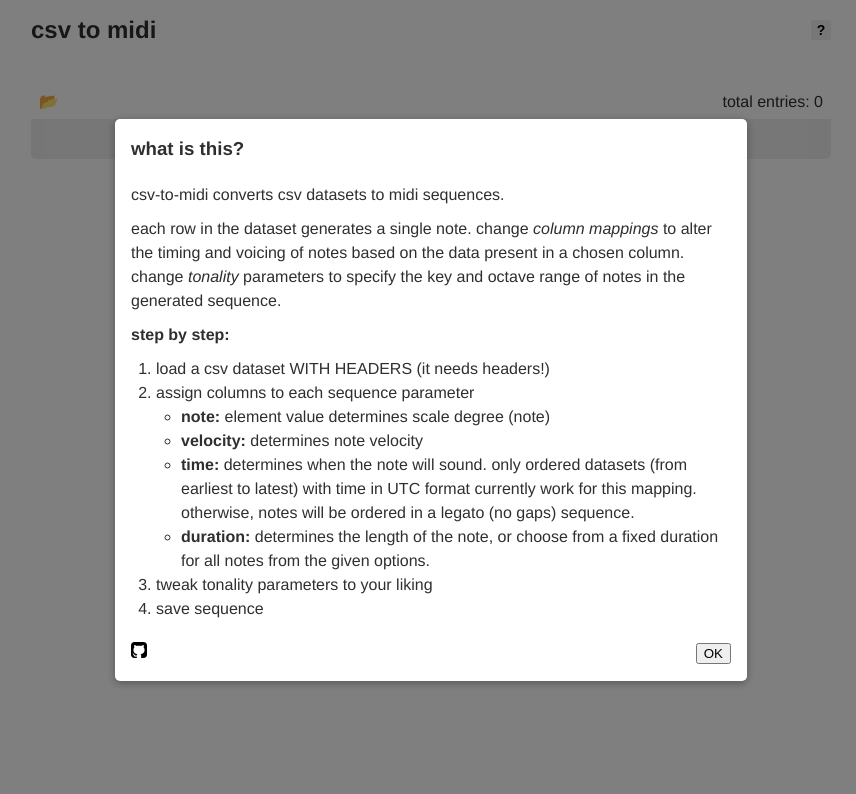
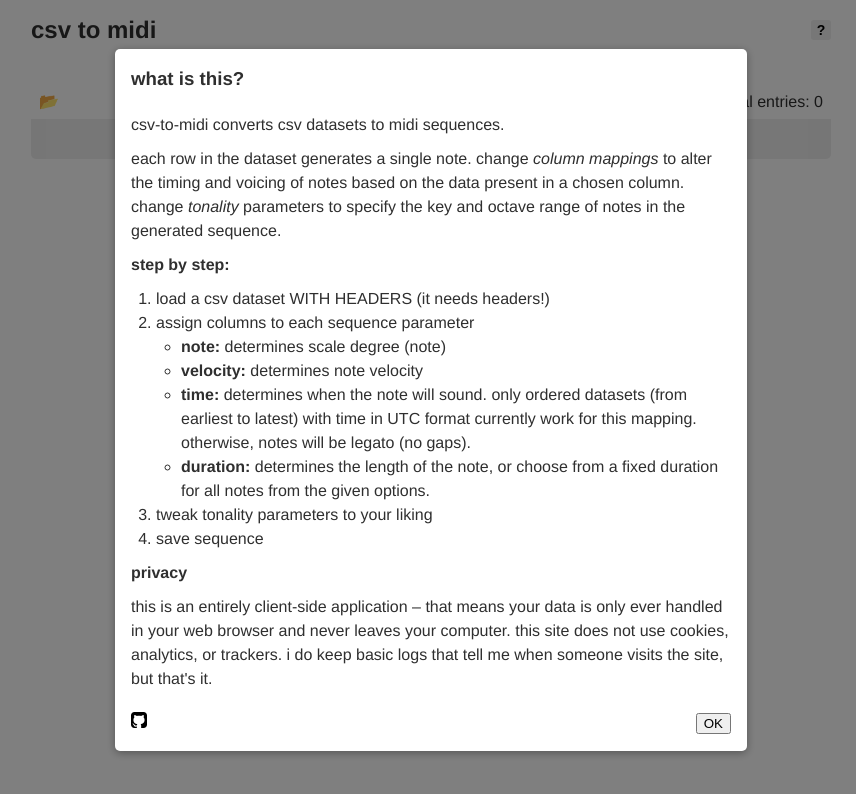
Before and after one commit to evmaki/csv-to-midi, a Vue app: page / in a window 1280 px wide. Both pictures are taken after a click on the button "help". Shown: the top 794 px of the page, without its empty margins (209-1065 px from the left). Built offline with nearby package versions, Linux system fonts and the light colour scheme.

Commit message:
Add privacy policy; update csv preview styles

```diff
--- a/public/css/styles.css
+++ b/public/css/styles.css
@@ -150,6 +150,9 @@ button:disabled, button[disabled] {
   justify-content: flex-start;
   flex-wrap: nowrap;
   width: 790px;
+
+  box-sizing: border-box;
+  overflow-x: auto;
 }
 
 .csv-startmessage {
@@ -167,6 +170,7 @@ button:disabled, button[disabled] {
 
 .csv-column {
   width: 50px;
+  padding-right: 8px;
 }
 
 .csv-item {
@@ -230,7 +234,14 @@ button:disabled, button[disabled] {
 
 /*
  Help modal
+
+ Based on the VueJS example: https://vuejs.org/v2/examples/modal.html
 */
+
+.modal-body {
+  margin: 20px 0;
+}
+
 .modal-body p {
   margin-bottom: 10px;
 }
@@ -241,12 +252,62 @@ ol, ul {
 
 .modal-wrapper {
   line-height: 1.5;
+  display: table-cell;
+  vertical-align: middle;
 }
 
 .modal-footer {
   display: flex;
   justify-content: space-between;
   align-items: center;
+}
+
+.modal-mask {
+  position: fixed;
+  z-index: 9998;
+  top: 0;
+  left: 0;
+  width: 100%;
+  height: 100%;
+  background-color: rgba(0, 0, 0, .5);
+  display: table;
+  transition: opacity .3s ease;
+}
+
+.modal-container {
+  width: 600px;
+  margin: 0px auto;
+  padding: 16px;
+  background-color: #fff;
+  border-radius: 5px;
+  box-shadow: 0 2px 8px rgba(0, 0, 0, .33);
+  transition: all .3s ease;
+
+  max-height: calc(100vh - 10px);
+  overflow-y: auto;
+
+}
+
+.modal-header h3 {
+  margin-top: 0;
+}
+
+.modal-default-button {
+  float: right;
+}
+
+.modal-enter {
+  opacity: 0;
+}
+
+.modal-leave-active {
+  opacity: 0;
+}
+
+.modal-enter .modal-container,
+.modal-leave-active .modal-container {
+  -webkit-transform: scale(1.05);
+  transform: scale(1.05);
 }
 
 /*
--- a/src/components/modal.vue
+++ b/src/components/modal.vue
@@ -1,6 +1,6 @@
 <template>
   <transition name="modal">
-    <div class="modal-mask">
+    <div class="modal-mask" @click="$emit('close')">
       <div class="modal-wrapper">
         <div class="modal-container">
       <div slot="body">
@@ -22,17 +22,17 @@
             </p>
 
             <p><h4>step by step:</h4></p>
+            <p>
               <ol>
                 <li>load a csv dataset WITH HEADERS (it needs headers!)</li>
                 <li>assign columns to each sequence parameter</li>
                 <ul>
-                <li><b>note:</b> element value determines scale degree (note)</li>
+                  <li><b>note:</b> determines scale degree (note)</li>
                   <li><b>velocity:</b> determines note velocity</li>
                   <li><b>time:</b>
                     determines when the note will sound. only ordered datasets
                     (from earliest to latest) with time in UTC format currently
-                  work for this mapping. otherwise, notes will be ordered in a
-                  legato (no gaps) sequence.
+                    work for this mapping. otherwise, notes will be legato (no gaps).
                   </li>
                   <li><b>duration:</b> determines the length of the note, or choose from a
                     fixed duration for all notes from the given options.</li>
@@ -40,6 +40,14 @@
                 <li>tweak tonality parameters to your liking</li>
                 <li>save sequence</li>
               </ol>
+          </p>
+
+          <p><h4>privacy</h4></p>
+            <p>
+            this is an entirely client-side application – that means your data is only ever handled in your web browser
+            and never leaves your computer. this site does not use cookies, analytics, or trackers. i do keep basic
+            logs that tell me when someone visits the site, but that's it.
+            </p>
           </div>
 
           <div class="modal-footer">
@@ -74,65 +82,3 @@ export default {
   name: 'modal'
 }
 </script>
-
-<style scoped>
-/*
-  Based on the VueJS example: https://vuejs.org/v2/examples/modal.html
-*/
-.modal-mask {
-  position: fixed;
-  z-index: 9998;
-  top: 0;
-  left: 0;
-  width: 100%;
-  height: 100%;
-  background-color: rgba(0, 0, 0, .5);
-  display: table;
-  transition: opacity .3s ease;
-}
-
-.modal-wrapper {
-  display: table-cell;
-  vertical-align: middle;
-}
-
-.modal-container {
-  width: 600px;
-  margin: 0px auto;
-  padding: 16px;
-  background-color: #fff;
-  border-radius: 5px;
-  box-shadow: 0 2px 8px rgba(0, 0, 0, .33);
-  transition: all .3s ease;
-}
-
-.modal-header h3 {
-  margin-top: 0;
-}
-
-.modal-body {
-  margin: 20px 0;
-}
-
-.modal-body p {
-  margin-bottom: 10px;
-}
-
-.modal-default-button {
-  float: right;
-}
-
-.modal-enter {
-  opacity: 0;
-}
-
-.modal-leave-active {
-  opacity: 0;
-}
-
-.modal-enter .modal-container,
-.modal-leave-active .modal-container {
-  -webkit-transform: scale(1.05);
-  transform: scale(1.05);
-}
-</style>
```
Also changed, not shown: 1 other file (tests, documents, lock files or other folders). Lines whose indentation alone changed are shown as unchanged.
